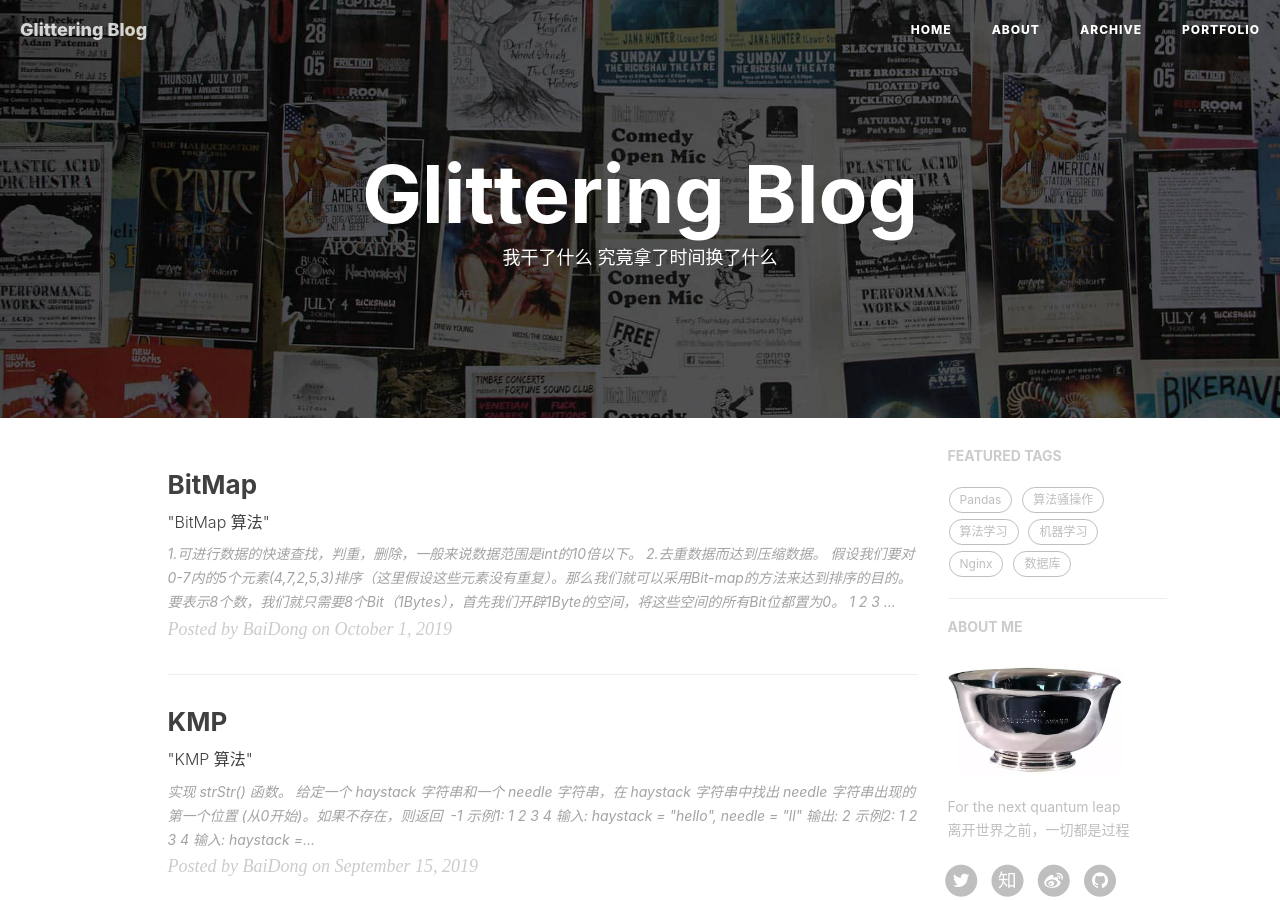
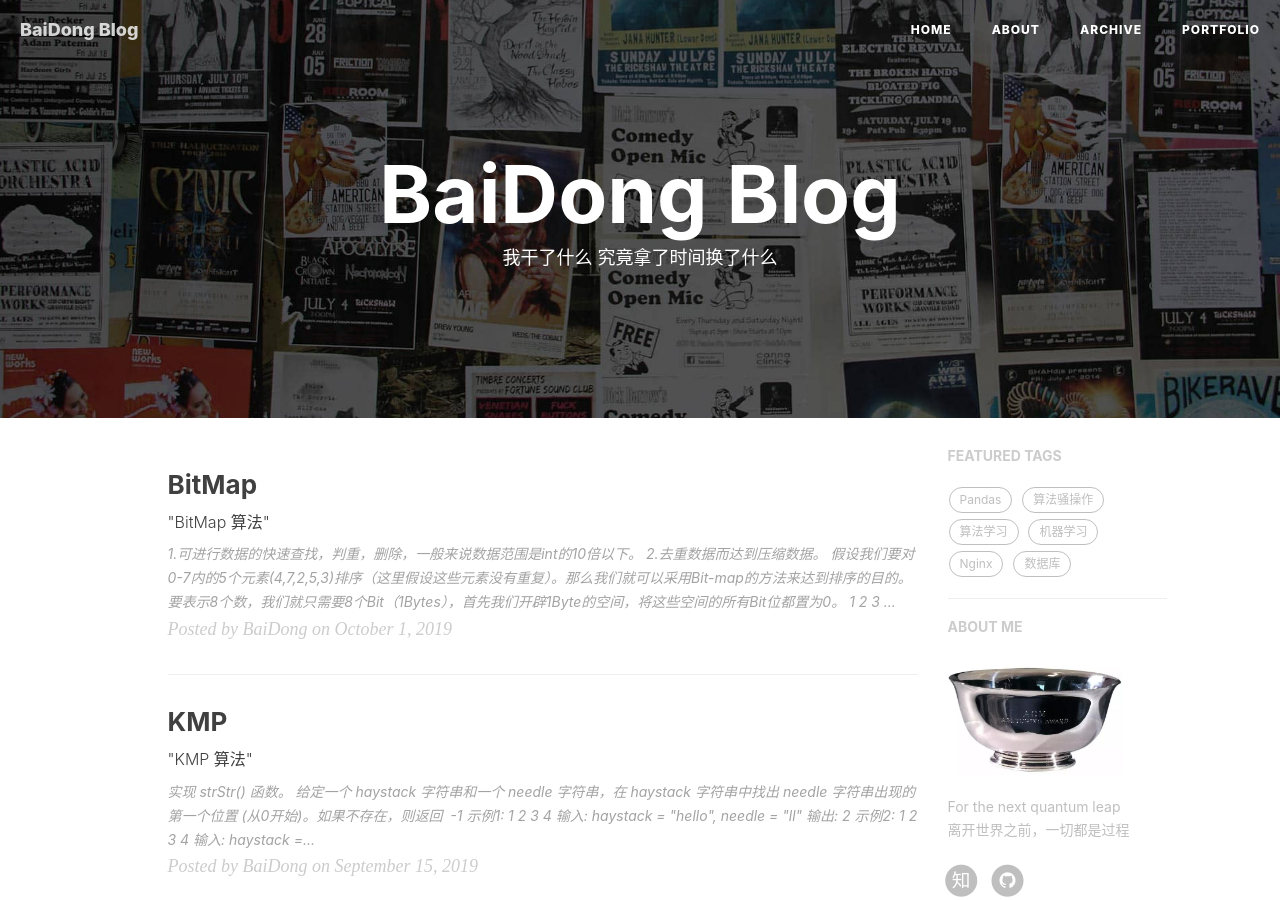
Before and after one commit to 13161231996/13161231996.github.io, a Jekyll site: the page built from index.html, in a window 1280 px wide and 900 px high. Built offline with Jekyll 4.4.1, drawn with Linux system fonts in a browser that asks for light colours; nearby versions of some CDN libraries; the list of posts is cut into pages by our own code; comment, search, counter and statistics services are not loaded; some of the changed text lies outside the part shown.

Commit message:
Update _config.yml

```diff
--- a/_config.yml
+++ b/_config.yml
@@ -1,10 +1,10 @@
 # Site settings
-title: Glittering Blog
-SEOTitle: 百东的博客 | Glittering Blog
+title: BaiDong Blog
+SEOTitle: 百东的博客 | BaiDong Blog
 header-img: img/home-bg.jpg
 email: 13161231996@163.com
-description: "关于Python | 尹百东，Web & Python Lover，Software Engineer | 这里是 @baidong黄玄 的个人博客，与你一起探索Python的世界。"
-keyword: "百东, Glittering百东, Glittering, 鬼栈, huxpro, @huxpro, 百东的博客, Glittering Blog, 博客, 个人网站, 互联网, Web, JavaScript, 前端, 设计"
+description: "关于Python | 尹百东，Web & Python Lover，Software Engineer | 这里是 @baidong 的个人博客，与你一起探索Python的世界。"
+keyword: "百东, Glittering百东, Glittering, 鬼栈, 百东的博客, BaiDong Blog, 博客, 个人网站, 互联网,Python,爬虫 Web, JavaScript, 前端, 设计"
 url: "https://13161231996.github.io"              # your host, for absolute URL
 baseurl: ""                             # for example, '/blog' if your blog hosted on 'host/blog'
 
@@ -13,10 +13,10 @@ future: true
 
 # SNS settings
 RSS: false
-weibo_username:     13161231996
-zhihu_username:     www.zhihu.com
+#weibo_username:     13161231996
+zhihu_username:     13161231996
 github_username:    13161231996
-twitter_username:   www.baidu.com
+#twitter_username:   13161231996
 #facebook_username:  huxpro
 #linkedin_username:  firstname-lastname-idxxxx
 
```
